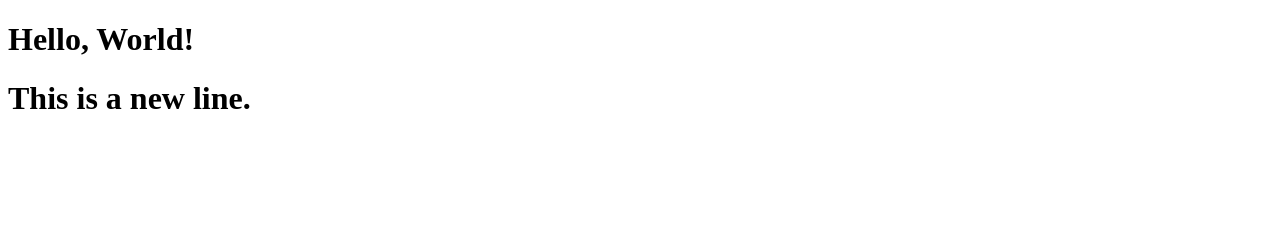
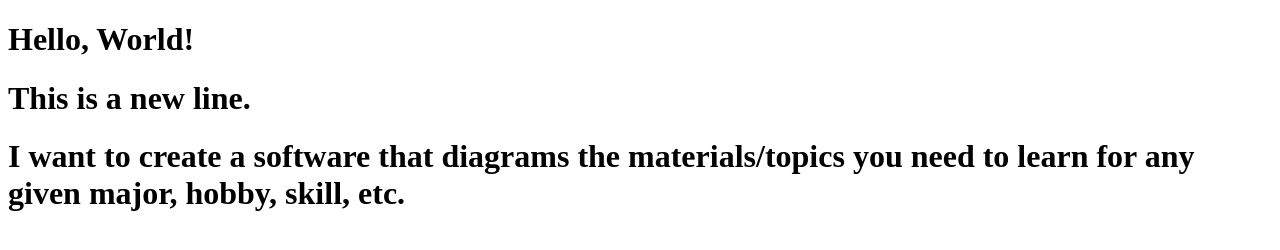
Before and after one commit to Jsu2121/CS3338-first-project, a plain HTML site: page index.html in a window 1280 px wide. Drawn offline with Linux system fonts and the light colour scheme.

Commit message:
added idea for final project

```diff
--- a/index.html
+++ b/index.html
@@ -8,5 +8,6 @@
 <body>
     <h1>Hello, World!</h1>
     <h1>This is a new line.</h1>
+    <h1>I want to create a software that diagrams the materials/topics you need to learn for any given major, hobby, skill, etc.</h1>
 </body>
 </html>
```
